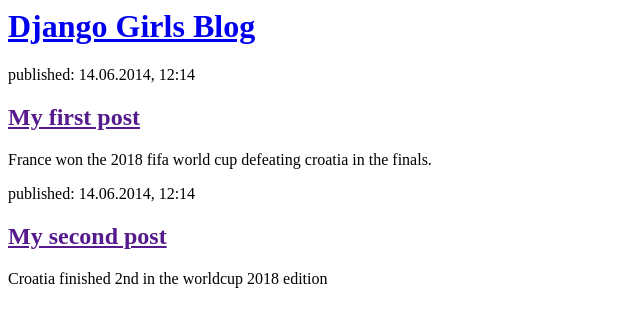
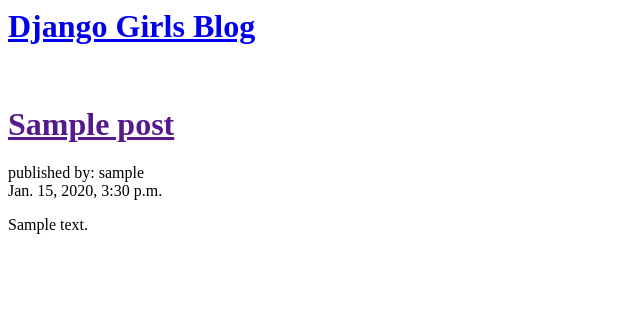
Before and after one commit to Sahil26/my-first-blog, a Django app: page / in a window 1280 px wide. Shown: the top 327 px of the page, without its empty margins (0-640 px from the left). Run offline with Django 3.2, Linux system fonts and the light colour scheme; tables that the repository leaves empty hold one stand-in row (values such as "Sample post").

Commit message:
Modified templates to display posts from database

```diff
--- a/blog/templates/blog/post_list.html
+++ b/blog/templates/blog/post_list.html
@@ -1,22 +1,12 @@
-<html>
-    <head>
-        <title>Django Girls blog</title>
-    </head>
-    <body>
-        <div>
-            <h1><a href="/">Django Girls Blog</a></h1>
-        </div>
+<div>
+    <h1><a href="/">Django Girls Blog</a></h1>
+</div>
 
-        <div>
-            <p>published: 14.06.2014, 12:14</p>
-            <h2><a href="">My first post</a></h2>
-            <p>France won the 2018 fifa world cup defeating croatia in the finals.</p>
-        </div>
-
-        <div>
-            <p>published: 14.06.2014, 12:14</p>
-            <h2><a href="">My second post</a></h2>
-            <p>Croatia finished 2nd in the worldcup 2018 edition </p>
-        </div>
-    </body>
-</html>
+{% for post in posts %}
+    <br>
+        <h1><a href="">{{ post.title }}</a></h1>
+        <p>published by: {{ post.author }}<br/>
+            {{ post.pub_date }}</p>
+        <p>{{ post.content}}</p></<br/>
+    </div>
+{% endfor %}
--- a/blog/views.py
+++ b/blog/views.py
@@ -2,4 +2,5 @@
 from  .models import Post
 
 def post_list(request):
-    return render(request,'blog/post_list.html', {})
+    posts = Post.objects.order_by('pub_date')
+    return render(request,'blog/post_list.html', {'posts':posts})
```
